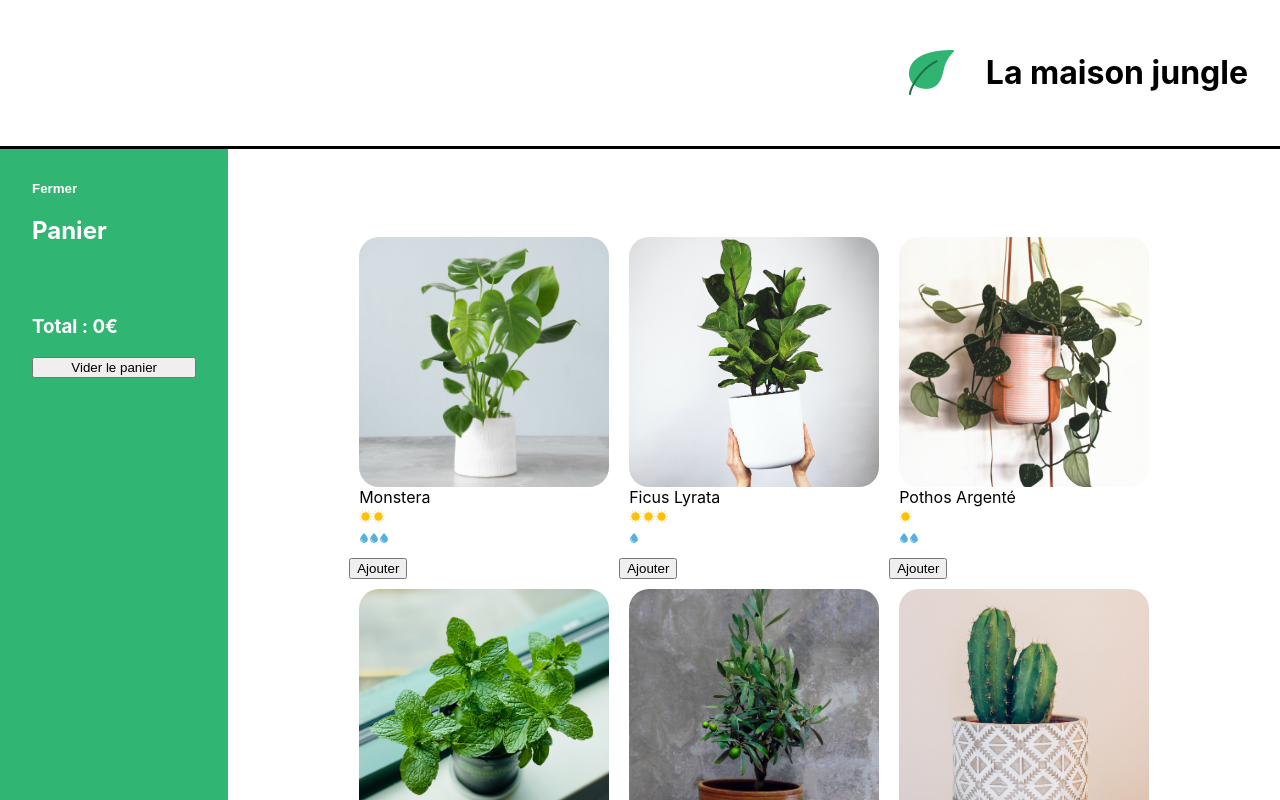
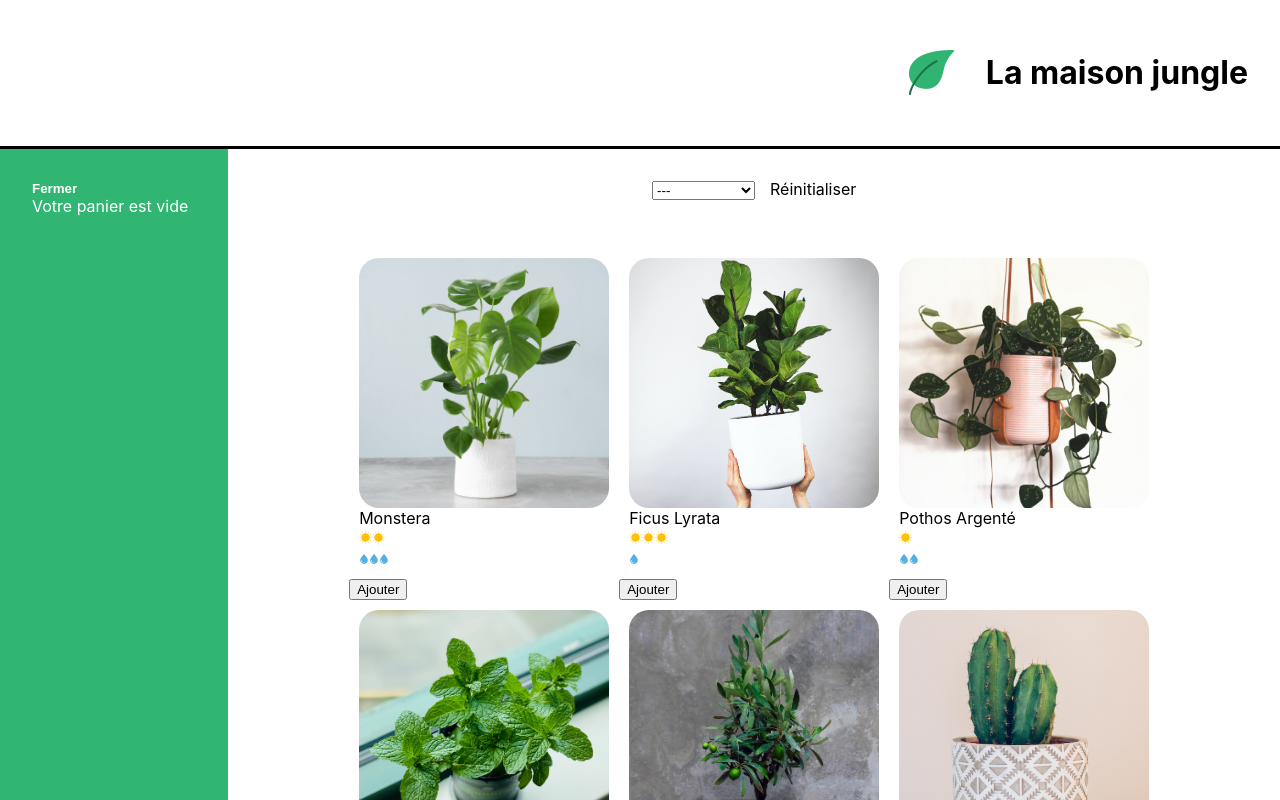
Before and after one commit to ThompsonLV/la-maison-jungle, a React (Create React App) app: page / in a window 1280 px wide. Shown: the top 800 px of the page. Built offline with nearby package versions, Linux system fonts and the light colour scheme.

Commit message:
useEffect en cours, exercice P3C3

```diff
--- a/src/components/App.js
+++ b/src/components/App.js
@@ -1,15 +1,19 @@
 //  Je dois ici importer tous mes composants, css et images
+import { useEffect, useState } from 'react'
 import Banner from './Banner'
 import logo from '../assets/logo.png'
 import Cart from './Cart'
 import Footer from './Footer'
 import ShoppingList from './ShoppingList'
 import '../styles/Layout.css'
-import { useState } from 'react'
 
 // Le composant App est appelé dans l'index.html
 function App() {
-  const [cart, updateCart] = useState([])
+  const savedCart = localStorage.getItem('cart')
+  const [cart, updateCart] = useState(savedCart ? JSON.parse(savedCart) : [])
+  useEffect(() => {
+    localStorage.setItem('cart', JSON.stringify(cart))
+  }, [cart])
 
 	return (
 		<div>
@@ -19,8 +23,8 @@ function App() {
 				<h1 className='lmj-title'>La maison jungle</h1>
 			</Banner>
       <div className='lmj-layout-inner'>
-        <Cart cart={cart} updateCart={updateCart} />
-        <ShoppingList cart={cart} updateCart={updateCart} />
+        <Cart cart={cart} updateCart={updateCart}/>
+        <ShoppingList cart={cart} updateCart={updateCart}/>
       </div>
       <Footer />
 		</div>
--- a/src/components/Categories.js
+++ b/src/components/Categories.js
@@ -3,6 +3,19 @@ import '../styles/Categories.css';
 function Categories({ setActiveCategory, categories, activeCategory }) {
   return (
     <div className='lmj-categories'>
+      <select
+        value={activeCategory}
+        onChange={(e) => setActiveCategory(e.target.value)}
+        className='lmj-categories-select'
+      >
+        <option value=''> --- </option>
+        {categories.map((cat) => (
+          <option key={cat} value={cat}>
+            {cat}
+          </option>
+        ))}
+      </select>
+      <buttton onClick={() => setActiveCategory('')}>Réinitialiser</buttton>
     </div>
   );
 }
--- a/src/components/cart.js
+++ b/src/components/cart.js
@@ -1,5 +1,6 @@
 import '../styles/cart.css'
-import { useState } from 'react'
+import { useState, useEffect } from 'react'
+// import Categories from './Categories'
 
 function Cart( { cart, updateCart }) {
 
@@ -9,15 +10,17 @@ function Cart( { cart, updateCart }) {
     0
   )
 
-  // Pour afficher le panier ouvert ou fermé
+  useEffect(() => {
+    document.title = `LMJ: ${total}€ d'achat`
+  }, [total])
+
   return isOpen ? (
 		<div className='lmj-cart'>
-			<button
-				className='lmj-cart-toggle-button'
-				onClick={() => setIsOpen(false)}
-			>
+			<button className='lmj-cart-toggle-button' onClick={() => setIsOpen(false)}>
 				Fermer
 			</button>
+      {cart.length > 0 ? (
+      <div>
         <h2>Panier</h2>
         <ul>
           {cart.map(({ name, price, amount}, index) => (
@@ -30,11 +33,12 @@ function Cart( { cart, updateCart }) {
         <button onClick={() => updateCart([])}>Vider le panier</button>
       </div>
       ) : (
+        <div>Votre panier est vide</div>
+      )}
+		</div>
+	) : (
 		<div className='lmj-cart-closed'>
-			<button
-				className='lmj-cart-toggle-button'
-				onClick={() => setIsOpen(true)}
-			>
+			<button className='lmj-cart-toggle-button' onClick={() => setIsOpen(true)}>
 				Ouvrir le Panier
 			</button>
 		</div>
--- a/src/components/shoppingList.js
+++ b/src/components/shoppingList.js
@@ -11,7 +11,8 @@ function ShoppingList({ cart, updateCart }) {
   // La fonction reduce() permet de combiner les éléments d'un tableau en une unique valeur
   // Ici plantList est le tableau d'objets que je veux itérer
   // Ma fonction prend comme argument acc et plant. acc commence par un tableau vide et plant est un objet de ma liste plantList
-	const [activeCategory, setActiveCategory] = useState('')
+  const [activeCategory, setActiveCategory] = useState('')
+
   const categories = plantList.reduce(
 		(acc, plant) =>
 			acc.includes(plant.category) ? acc : acc.concat(plant.category),
```
Also changed, not shown: 1 other file (tests, documents, lock files or other folders). Lines whose indentation alone changed are shown as unchanged.
